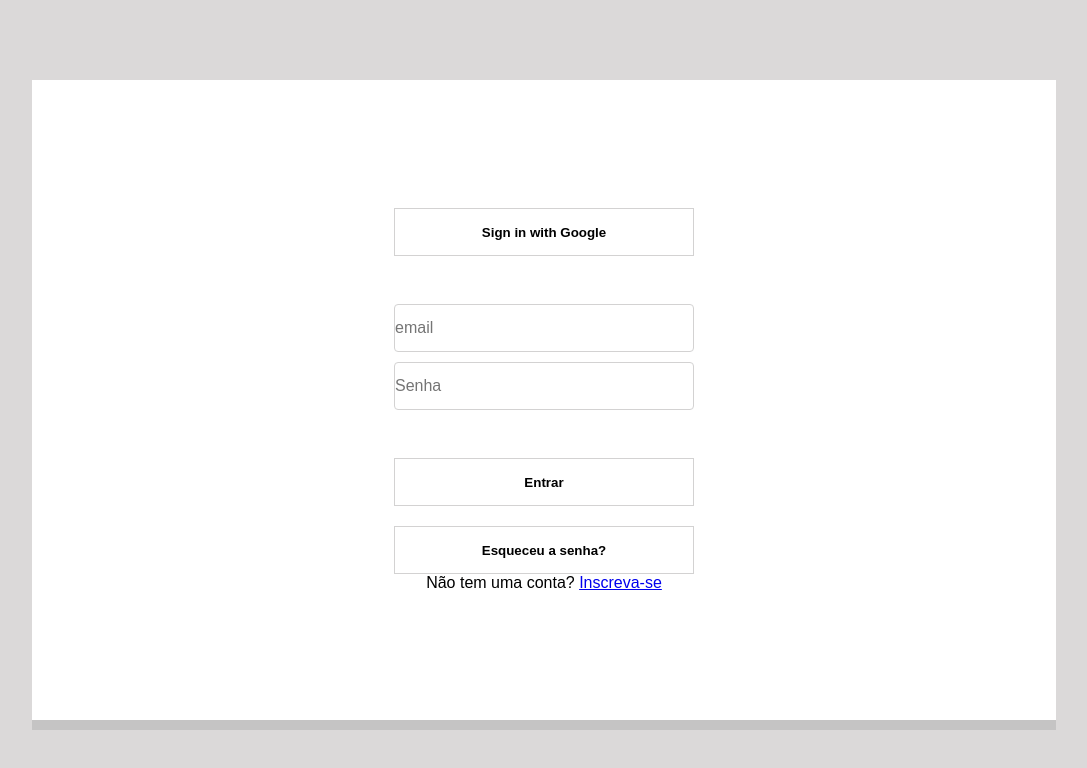
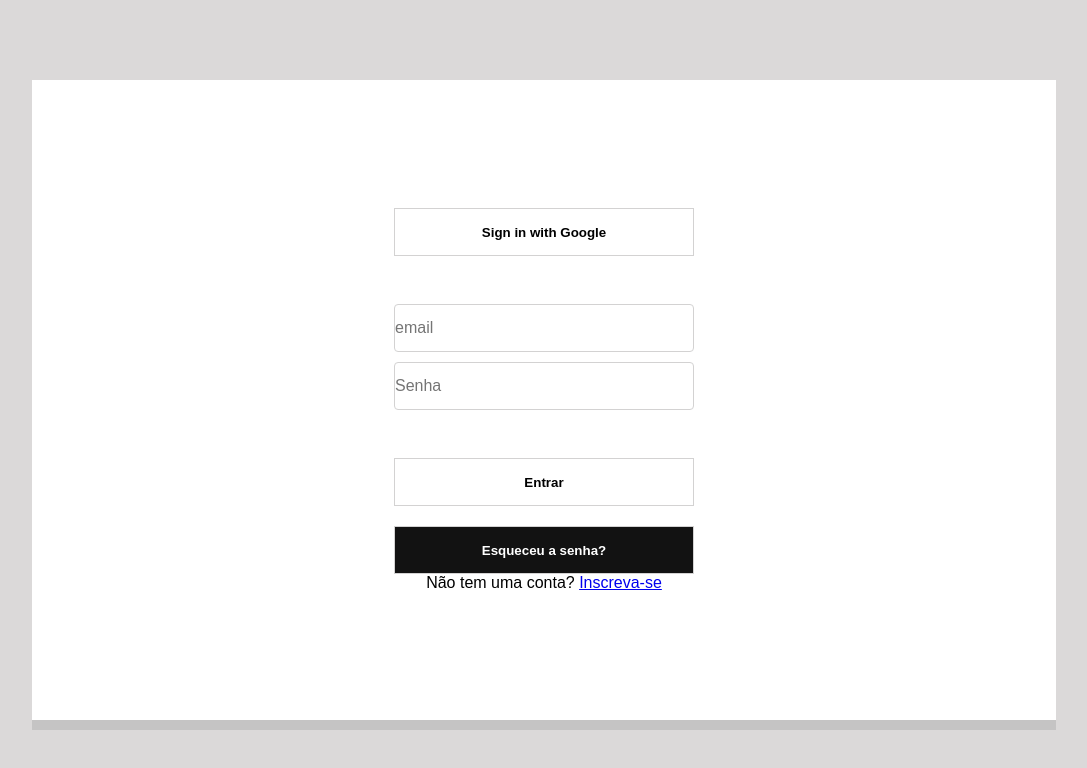
Before and after one commit to daianeex/social-network, a website with bundled scripts: page src/index.html in a window 1280 px wide. Shown: the whole page, without its empty margins (96-1183 px from the left). Built offline with nearby package versions, Linux system fonts and the light colour scheme.

Commit message:
refactor btn reset

```diff
--- a/src/css/external-pages.css
+++ b/src/css/external-pages.css
@@ -60,7 +60,7 @@
     font-size: 1rem;
 }
 
-.box-two .btnLogin {
+.box-two .btnReset {
     background-color: #121212;
     color: #fff;
 }
--- a/src/js/pages/login.js
+++ b/src/js/pages/login.js
@@ -18,7 +18,7 @@ export default () => {
                 <section class="box box-three">
                     <button id="btnLogin">Entrar</button>
                     <p id="message"></p>
-                    <button>Esqueceu a senha?</button>
+                    <button class="btnReset">Esqueceu a senha?</button>
                 </section>
             </section>
             <p>Não tem uma conta? <a href="#signup">Inscreva-se</a></p>
--- a/src/js/pages/signup.js
+++ b/src/js/pages/signup.js
@@ -6,7 +6,7 @@ export default () => {
         <section class="boxExternal">
             <section class="titleSignUp">
                 <h1>Crie sua conta</h1>
-            <section>
+            </section>
             <section class="box box-two">
                 <form>
                     <input type="text" placeholder="name" />
```
